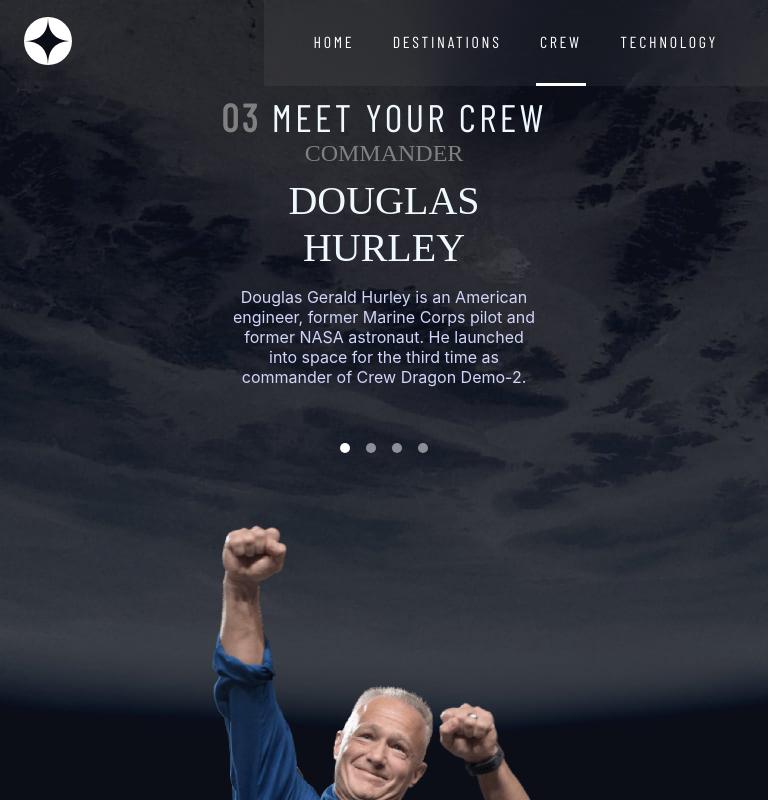
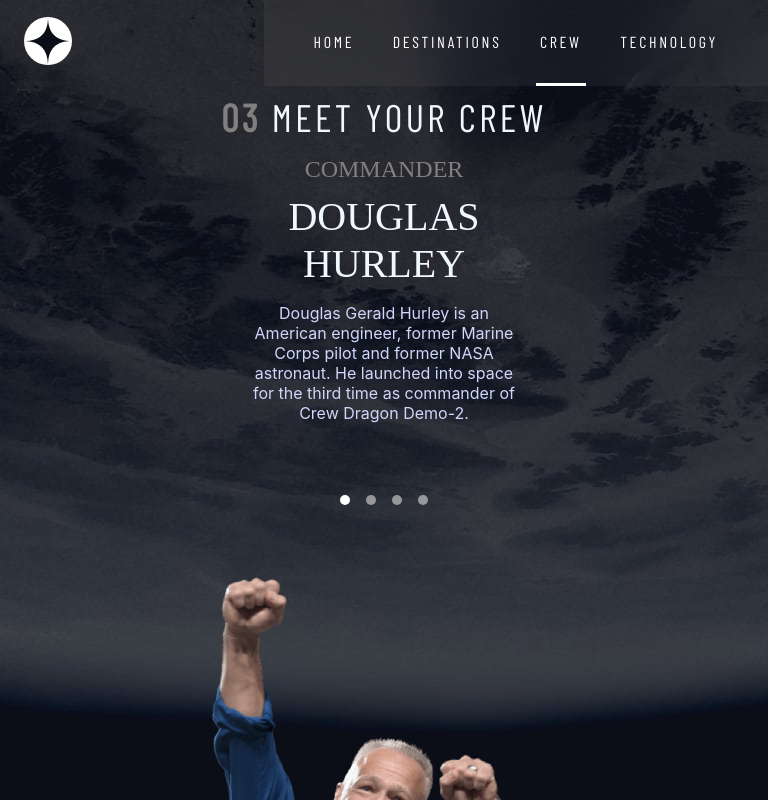
Before and after one commit to Tudor036/react-space-project, a React (Create React App) app: page /crew in a window 768 px wide. Shown: the top 800 px of the page. Built offline with nearby package versions, Linux system fonts and the light colour scheme; a web font is replaced by a local one.

Commit message:
fixed crew page

```diff
--- a/src/Components/Crew/Content/Content.styles.scss
+++ b/src/Components/Crew/Content/Content.styles.scss
@@ -3,10 +3,10 @@
     flex-direction: column;
     justify-content: space-between;
     align-items: center;
+
     gap: 5vh;
 
     padding: 0 1.5em;
-    margin-bottom: 5vh;
 
     height: min-content;
     justify-self: center;
@@ -33,6 +33,7 @@
         justify-content: center;
 
         @media only screen and (max-width: 1023px) {
+            height: max-content;
             gap: 5vh;
         }
 
--- a/src/Components/Crew/Crew-text/CrewText.styles.scss
+++ b/src/Components/Crew/Crew-text/CrewText.styles.scss
@@ -5,6 +5,8 @@
 
     @media only screen and (max-width: 1024px) {
         text-align: center;
+        padding: 1em;
+        max-width: 300px;
     }
 
     .heading-4 {
--- a/src/Pages/Crew-page/CrewPage.styles.scss
+++ b/src/Pages/Crew-page/CrewPage.styles.scss
@@ -1,11 +1,10 @@
 #crew__page {
     display: flex;
-    justify-content: flex-start;
     flex-direction: column;
     scroll-behavior: smooth;
     overflow-x: hidden;
-    // gap: 5vh;
     width: 100vw;
+    min-height: 100vh;
 
     .heading-5 {
         padding-left: 10vw;
@@ -20,22 +19,21 @@
     }
 
     @media only screen and (min-width: 280px) {
+        justify-content: space-between;
         background: url('../../Assets/crew/background-crew-mobile.jpg') no-repeat center center fixed;
         background-size: cover;
-        height: 100%;
     }
 
     @media only screen and (min-width: 767px) {
         background: url('../../Assets/crew/background-crew-tablet.jpg') no-repeat center center fixed;
         background-size: cover;
-        height: 100%;
-        // padding-bottom: 5vh;
     }
 
     @media only screen and (min-width: 1024px) {
+        height: 100vh;
+        justify-content: flex-start;
         background: url('../../Assets/crew/background-crew-desktop.jpg') no-repeat center center fixed;
         background-size: cover;
-        height: 100vh;
     }
 
     background-clip: border-box;
```
